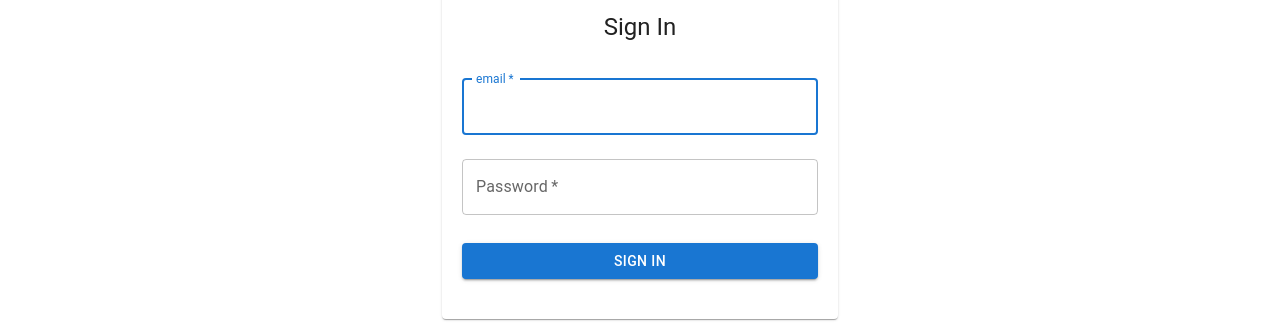
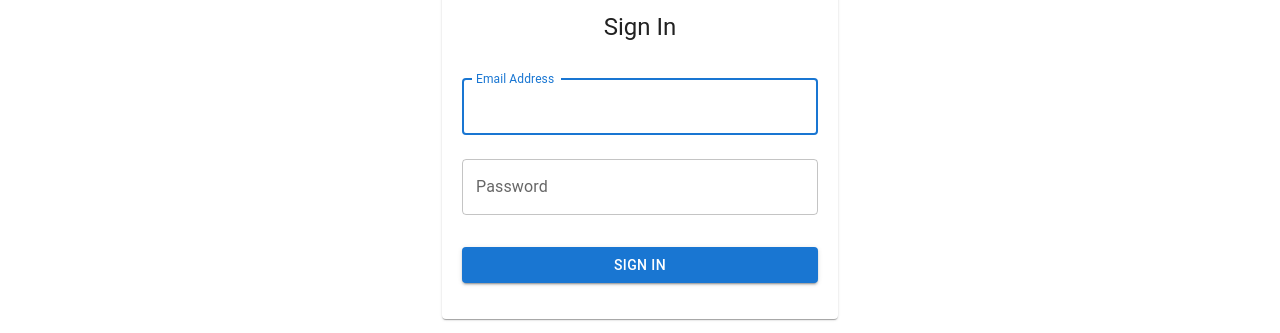
Before and after one commit to ArnelaOmbasa/Web-Engineering-Project, a React (Vite) app in the folder frontend/vite-project/: page /login in a window 1280 px wide. Shown: the part 366-699 px from the top of the page. Built offline with nearby package versions, Linux system fonts and the light colour scheme.

Commit message:
Login form updated with react hook form and yup

```diff
--- a/frontend/vite-project/src/components/LoginForm/LoginForm.tsx
+++ b/frontend/vite-project/src/components/LoginForm/LoginForm.tsx
@@ -1,20 +1,28 @@
-import React, { useState } from 'react';
-import styled from 'styled-components';
-import { TextField, Button, Paper, Grid, Typography, Container } from '@mui/material';
+import React from 'react';
+import { useForm } from 'react-hook-form';
+import { yupResolver } from '@hookform/resolvers/yup';
+import * as yup from 'yup';
+import { TextField, Button, Paper, Typography, Container } from '@mui/material';
 
+// Define the form data type
+type LoginFormData = {
+  email: string;
+  password: string;
+};
 
-const StyledPaper = styled(Paper)`
-  padding: 20px;
-  margin-top: 50px;
-`;
+// Yup schema
+const schema = yup.object({
+  email: yup.string().email('Invalid email format').required('Email is required'),
+  password: yup.string().required('Password is required')
+}).required();
+
 const LoginForm = () => {
-  const [email, setEmail] = useState('');
-  const [password, setPassword] = useState('');
+  const { register, handleSubmit, formState: { errors } } = useForm<LoginFormData>({
+    resolver: yupResolver(schema)
+  });
 
-  const handleSubmit = (event: React.FormEvent<HTMLFormElement>) => {
-    event.preventDefault();
-    // Handle login logic here
-    console.log('Email:', email, 'Password:', password);
+  const onSubmit = (data: LoginFormData) => {
+    console.log(data);
     // Typically, you would send a request to your server here
   };
 
@@ -24,37 +32,33 @@ const LoginForm = () => {
         <Typography component="h1" variant="h5">
           Sign In
         </Typography>
-        <form onSubmit={handleSubmit} style={{ marginTop: 20 }}>
+        <form onSubmit={handleSubmit(onSubmit)} style={{ marginTop: 20 }}>
         <TextField
   variant="outlined"
   margin="normal"
-            required
   fullWidth
-            id="email"
-            label="email"
-            name="email"
+  label="Email Address"
   autoFocus
-            value={email}
-            onChange={(e) => setEmail(e.target.value)}
+  error={Boolean(errors.email)}
+  helperText={errors.email?.message}
+  {...register('email')}
 />
 <TextField
   variant="outlined"
   margin="normal"
-            required
   fullWidth
-            name="password"
   label="Password"
   type="password"
-            id="password"
-            value={password}
-            onChange={(e) => setPassword(e.target.value)}
+  error={Boolean(errors.password)}
+  helperText={errors.password?.message}
+  {...register('password')}
 />
           <Button
             type="submit"
             fullWidth
             variant="contained"
             color="primary"
-            style={{ marginTop: 20, marginBottom: 20 }}
+            sx={{ mt: 3, mb: 2 }}
           >
             Sign In
           </Button>
```
Lines whose indentation alone changed are shown as unchanged.
